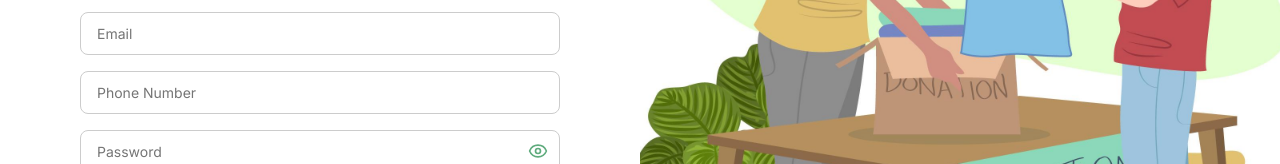
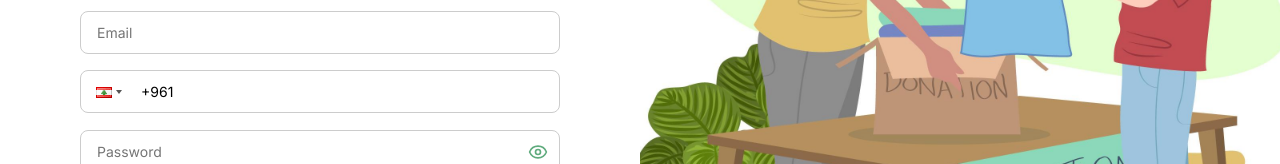
Before and after one commit to HusseinAtoui/donationplatform-frontend, a React (Create React App) app: page /signup/donor in a window 1280 px wide. Shown: the part 321-485 px from the top of the page. Built offline with nearby package versions, Linux system fonts and the light colour scheme.

Commit message:
signup
done

```diff
--- a/src/pages/SignUp/DonorSignUp.css
+++ b/src/pages/SignUp/DonorSignUp.css
@@ -71,6 +71,11 @@
     border-color: #5FAB7D;
 }
 
+/* Fix phone field spacing */
+.phone-containerDONOR {
+    margin-bottom: 1px !important;
+}
+
 /* Password with toggle icon */
 .password-field {
     position: relative;
@@ -93,7 +98,6 @@
 /* Submit button */
 .signup-form button {
     width: 100%;
-    /* ← Add this line */
     padding: 14px;
     background-color: #5FAB7D;
     color: white;
--- a/src/pages/SignUp/DonorSignUp.jsx
+++ b/src/pages/SignUp/DonorSignUp.jsx
@@ -1,17 +1,20 @@
 import React, { useState } from 'react';
 import { useNavigate } from 'react-router-dom';
+import PhoneInput from 'react-phone-input-2';
+import 'react-phone-input-2/lib/style.css';
 import './DonorSignUp.css';
 import { Eye, EyeOff } from 'lucide-react';
 
 export default function DonorSignUp() {
     const navigate = useNavigate();
+
     const [formData, setFormData] = useState({
         firstName: '',
         lastName: '',
         email: '',
         phone: '',
         password: '',
-        confirmPassword: ''
+        confirmPassword: '',
     });
 
     const [showPassword, setShowPassword] = useState(false);
@@ -50,16 +53,29 @@ export default function DonorSignUp() {
                             onChange={handleChange}
                         />
                     </div>
+
                     <input
                         name="email"
                         placeholder="Email"
                         onChange={handleChange}
                     />
-                    <input
-                        name="phone"
-                        placeholder="Phone Number"
-                        onChange={handleChange}
-                    />
+
+                    <div className="input-group phone-containerDONOR">
+                        <PhoneInput
+                            country={'lb'}
+                            value={formData.phone}
+                            onChange={(phone) => setFormData({ ...formData, phone })}
+                            inputProps={{
+                                name: 'phone',
+                                required: true,
+                                className: 'phone-input',
+                                autoComplete: 'tel',
+                                placeholder: 'Phone Number'
+                            }}
+                            buttonClass="phone-button"
+                        />
+                    </div>
+
                     <div className="password-field">
                         <input
                             type={showPassword ? 'text' : 'password'}
@@ -74,6 +90,7 @@ export default function DonorSignUp() {
                             {showPassword ? <EyeOff size={20} /> : <Eye size={20} />}
                         </span>
                     </div>
+
                     <div className="password-field">
                         <input
                             type={showConfirmPassword ? 'text' : 'password'}
@@ -88,8 +105,10 @@ export default function DonorSignUp() {
                             {showConfirmPassword ? <EyeOff size={20} /> : <Eye size={20} />}
                         </span>
                     </div>
+
                     <button type="submit">Sign Up</button>
                 </form>
+
                 <p className="login-prompt">
                     Already have an account?{' '}
                     <span
--- a/src/pages/SignUp/NgoSignUp.css
+++ b/src/pages/SignUp/NgoSignUp.css
@@ -126,6 +126,7 @@
 .phone-container {
   position: relative;
   width: 100%;
+   margin-bottom: 16px !important;
 }
 
 .phone-input {
```
